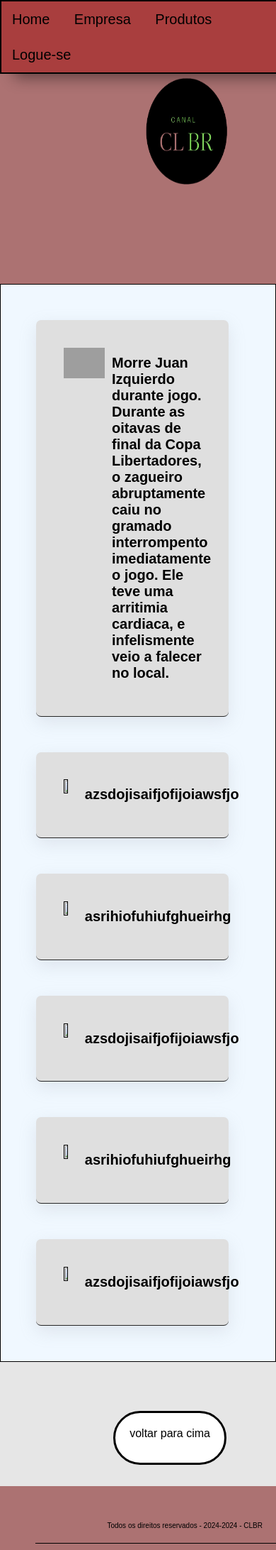
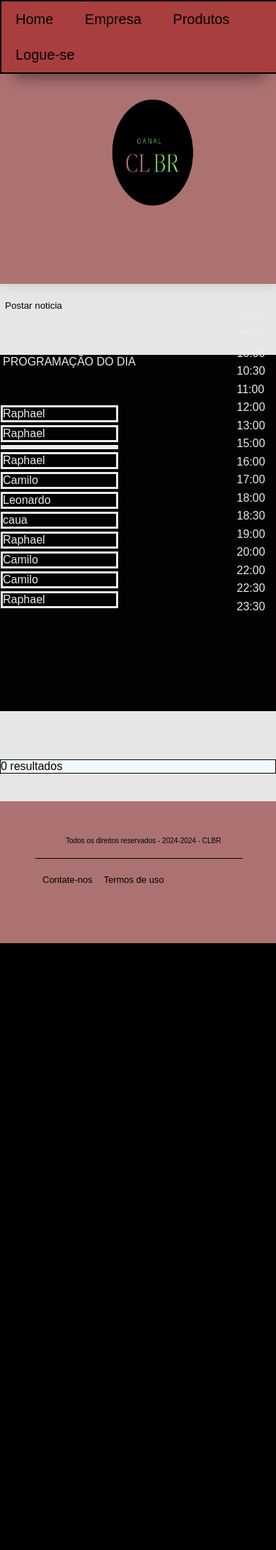
Before and after one commit to raphael2033/TCC, a PHP site: page /tcclogin/home.php in a window 390 px wide; the page is wider, and only the part inside the window is pictured. Shown: the top 2184 px of that part at 71% size. After the commit the page ends 1329 px from the top of that part, so only its background shows below. Run offline with PHP 8.4, Linux system fonts and the light colour scheme; data comes from the database, SQL or seed files in the repository; data that the repository does not hold is empty; grey boxes are pictures that could not be loaded.

Commit message:
site melhorado
com as noticia e os carvalho a quatro

```diff
--- a/tcclogin/home.php
+++ b/tcclogin/home.php
@@ -18,51 +18,142 @@
 
             <a href="home.php"><img src="CANAL-removebg-preview.png" id="logo1" height="10%" width="10%"></a>
         </header>
-<aside></aside>
+
     <div class="links2">
                                 <div class="sitemex">
                                 <a href="home.php"><button><il class="sites">Home</il></button></a>
                                     <a href="empresa.php"><button><il class="sites">Empresa</il></button></a>
-                                    <a href="produtos.html"><button><il class="sites">Produtos</il></button></a>
+                                    <a href="produtos.php"><button><il class="sites">Produtos</il></button></a>
                                     <a href="login.php"><button><il class="sites">Logue-se</il></button></a>
                                     </div>
                                 </div>
 
                         </nav>
 
-<a id="voltar"></a>
+                                    <a href="enviarnoticia.php"><button>Postar noticia</button></a>
+<article>
+<?php
+// Configurações do banco de dados
+$host = 'localhost';
+$username = 'root';
+$password = '';
+$database = 'pegarnoticia';
 
-<article>
-    <a href=""><div class="caixa1">
-        <img src="juan.jpg" id="thumb"><h3 id="noticia">Morre Juan Izquierdo durante jogo.<br><strong>
-        Durante as oitavas de final da Copa Libertadores, o zagueiro abruptamente caiu no gramado interrompento imediatamente o jogo. Ele teve uma arritimia cardiaca, e infelismente veio a falecer no local. </strong></h3>
-    </div></a>
+// Conecta ao banco de dados
+$conn = new mysqli($host, $username, $password, $database);
 
-    <a href=""><div class="caixa1">
-        <img src="" id="thumb"><h3 id="noticia">azsdojisaifjofijoiawsfjo</h3>
-    </div></a>
+// Verifica a conexão
+if ($conn->connect_error) {
+    die("Conexão falhou: " . $conn->connect_error);
+}
 
-    <a href=""><div class="caixa1">
-        <img src="" id="thumb"><h3 id="noticia">asrihiofuhiufghueirhg</h3>
-    </div></a>
+// Consulta SQL
+$sql = "SELECT titulo, noticia, imagem FROM sua_tabela";
+$result = $conn->query($sql);
 
-    <a href=""><div class="caixa1">
-        <img src="" id="thumb"><h3 id="noticia">azsdojisaifjofijoiawsfjo</h3>
-    </div></a>
+// Verifica se há resultados
+if ($result->num_rows > 0) {
+    // Exibe os dados
+    while ($row = $result->fetch_assoc()) {
+        // Exibe a imagem, se existir
+        if (!empty($row["imagem"])) {
+            echo "<div class='caixa1'>";
+            echo "<img id='thumb'src='" . htmlspecialchars($row["imagem"]) . "' alt='" . htmlspecialchars($row["titulo"]) . "' style='max-width: 300px;'><br>";
+        }
 
-    <a href=""><div class="caixa1">
-        <img src="" id="thumb"><h3 id="noticia">asrihiofuhiufghueirhg</h3>
-    </div></a>
+        echo "<h2>" . htmlspecialchars($row["titulo"]) . "</h2>";
+        echo "<p id='noticia'>" . htmlspecialchars($row["noticia"]) . "</p>";
+        echo "</div>";
+    }
+} else {
+    echo "0 resultados";
+}
 
-    <a href=""><div class="caixa1">
-        <img src="" id="thumb"><h3 id="noticia">azsdojisaifjofijoiawsfjo</h3>
-    </div></a>
+// Fecha a conexão
+$conn->close();
+?>
+
+
 </article>
+
+
+<aside>
+ <p>PROGRAMAÇÃO DO DIA</p>
+ <?php
+ include("connex.php");
+ if ($_SERVER["REQUEST_METHOD"] == "POST" ) {
+ $Nome = $_POST["Nome"];
+ $Data = $_POST["Data"];
+ $query = "INSERT INTO agenda (Nome, Data) VALUES ('$Nome', '$Data')";
+ try {
+     // Execute the query
+     $resultado = mysqli_query($conexao, $query);
+     if ($resultado) {
+         echo '<div class="alert1">Comentario feito: </div>';
+     }
+ } catch (mysqli_sql_exception $e) {
+     // Check if the error is due to a duplicate entry
+     if ($e->getCode() == 1062) { // 1062 is the MySQL error code for duplicate entry
+         echo '<div class="alert2">Erro: Horario já está marcado.</div>';
+     } else {
+         echo '<div class="alert2">Erro ao inserir os dados: ' . $e->getMessage() . '</div>';
+     }
+ }
+
+ header("Location: " . $_SERVER['PHP_SELF']);
+ exit();
+}
+ $resultado = mysqli_query($conexao, "SELECT * FROM agenda");
+ while ($row = mysqli_fetch_array($resultado))
+ echo"
+ <table>
+ <tr>
+ <td class='mensagems' > $row[Nome]  </td></table>
+ </tr>
+ <table>
+ <tr class='mensagems'>
+
+ </tr>
+ </table>
+ <style>
+ .mensagems {
+    border: 3px solid;
+ }
+ .imgtexto {
+    width: 50px; }
+ </style>
+ ";
 
 
 
 
-<a href="#voltar" class="ancora">voltar para cima</a>
+ ?>
+<ul class="horarios">
+
+<ol class="horariosol"        >08:00 </ol>
+<ol class="horariosol"        >09:00</ol>
+<ol class="horariosol"        >10:00</ol>
+<ol class="horariosol"        >10:30</ol>
+<ol class="horariosol"        >11:00</ol>
+<ol class="horariosol"        >12:00</ol>
+<ol class="horariosol"        >13:00</ol>
+<ol class="horariosol"        >15:00</ol>
+<ol class="horariosol"        >16:00</ol>
+<ol class="horariosol"        >17:00</ol>
+<ol class="horariosol"        >18:00</ol>
+<ol class="horariosol"        >18:30</ol>
+<ol class="horariosol"        >19:00</ol>
+<ol class="horariosol"        >20:00</ol>
+<ol class="horariosol"        >22:00</ol>
+<ol class="horariosol"        >22:30</ol>
+<ol class="horariosol"       >23:30</ol>
+</ul>
+
+ </aside>
+
+
+
+
 <footer>
     <div class="contfoot">
 
--- a/tcclogin/stylehome.css
+++ b/tcclogin/stylehome.css
@@ -6,52 +6,47 @@
 body {
     background-color: rgb(230, 230, 230);
 font-family: Arial, Helvetica, sans-serif;
+width: 100%;
+display: flex;
+flex-direction: column;
 }
-@keyframes cores {
-
-}
-
-
 .banner {
     background-color: rgb(172, 114, 114);
     width: 100%;
     height: 400px;
     box-shadow: rgba(0, 0, 0, 0.1) 0px 4px 12px;
 }
-
-
 .links2{
     background-color: rgba(169, 62, 62);
     height: 50px;
 width: 100%;
 box-shadow: rgba(0, 0, 0, 0.45) 0px 25px 20px -20px;
 border: solid 2px;
-
-position: sticky;
+position: absolute;
 top: 0px;
 }
-
 #logo1{
     margin: 15px;
-    position: absolute;
-    left: 38%;
-    top:95px;
+
+    margin-left: 38%;
+    margin-top:95px;
     height: 250px;
     width: 400px;
 }
-
+.logo2{
+    margin-left: 10px;
+    margin-top: 5px;
+}
 .titulo {
 position: absolute;
 font-size: 36px;
 font-family: Georgia, 'Times New Roman', Times, serif;
 }
-
 .sitemex{
     position: absolute;
     top: 0%;
     right: 10%;
 }
-
 .sites{
     margin-top: 0px;
     margin: 3px;
@@ -59,7 +54,6 @@ font-family: Georgia, 'Times New Roman', Times, serif;
     font-size: 20px;
     transition: all 0.1s ease-in-out;
 }
-
 /*botao bunito*/
 button {
     height: 50px;
@@ -72,21 +66,15 @@ button {
     border-radius: 10px;
     box-shadow: inset 0 0 0 0 #57000080;
   }
-
   button:hover {
     color: aliceblue;
     box-shadow: inset 0 -100px 0 0 #3030302f;
   }
-
   button:active {
     transform: scale(0.9);
   }
-
-
 .programação{
     position: absolute;
-
-
     margin: 50px;
     border-bottom:2px black dashed;
 }
@@ -94,32 +82,29 @@ button {
     border: 1px black solid;
     height: 100px;
 }
-
-
-
 /*Parte das noticias*/
 article{
     background-color: aliceblue;
     border: 1px solid black;
     float: left;
-    position: absolute;
+    margin-top: 20px;
     top: 400px;
 }
-
 .caixa1{
     border-bottom: 1px rgb(39, 39, 39) solid;
     display: flex;
-    height: 210px;
+    min-height: 210px;
     width: 800px;
     margin: 50px;
     border-radius: 7px;
     background-color: rgb(223, 223, 223);
     padding: 10px;
-    transition: all 0.1s ease-in-out;
-    box-shadow: rgba(149, 157, 165, 0.2) 0px 8px 24px;
+    transition: all 0.2s ease-in-out;
 }
-
 #noticia{
+    position: relative;
+    top: 20px;
+    right: 90px;
     font-size: 17px;
     margin: 10px;
 }
@@ -127,11 +112,46 @@ article{
     color: red;
     position: relative;
     bottom: 3px;
+    box-shadow:  00px 11px 15px 2px rgba(128, 128, 128, 0.389);
 }
 #thumb{
     height: 200px;
     width: 200px;
 }
+
+/*Programação*/
+
+aside{
+    right: 0px;
+    border: 1px solid rgb(12, 0, 0);
+    position: absolute;
+    top:500px;
+    width: 400px;
+    height: 500px;
+    color: rgb(236, 236, 236);
+    background-color: #020202
+}
+.mensagems{
+    position: relative;
+    top: 50px;
+    margin: 1px;
+    width: 160px;
+}
+.horarios {
+    position: relative   ;
+ float: right;
+         width: 50px;
+         top:-379px;
+     }
+     .horariosol {
+
+         margin: 7.5px;
+     }
+
+
+
+/*fim programação */
+
 
 a{
     text-decoration: none;
@@ -141,17 +161,13 @@ a{
 
 
 
-
-
-
-
+/*footer*/
 
 footer {
     color:rgb(0, 0, 0);
-    width: 95%;
+    width: 95.7%;
     margin-left: 0px;
-    position: absolute ;
-    bottom: -1450px;
+
     height: 100px;
     margin-top: 10%;
     background-color: rgb(172, 114, 114);
@@ -159,6 +175,7 @@ footer {
     padding: 50px;
 
 }
+
 .contfoot{
     border-bottom: 1px black solid;
     height: 30px;
@@ -171,11 +188,11 @@ footer {
 #logo img{
 size: 10px;
 }
-#navfoot{
+#navfoot, a{
     margin: 5px;
     text-decoration: none;
     color: black;
-    font-size: 14px;
+    font-size: 13px;
     transition: text-decoration 0.5s;
 }
 
@@ -186,50 +203,43 @@ size: 10px;
     text-decoration: underline;
 }
 
-.ancora{
-    position: absolute;
-    bottom: -1220px;
-    right: 70px;
-    border: 3px black solid;
-    border-radius: 50px;
-    height: 30px;
-    background-color: white;
-    padding: 20px;
-}
-
-
 
 
 
 /*termos de condição */
-
-
 .termotitle{
-    position: absolute;
-    top: 700px;
-    left: 30%;
+    margin:auto;
     font-size: 100px;
 }
 .caixadetermos{
-    position: absolute;
-    top: 900px;
-    left: 28%;
+    margin: auto;
     width: 800px;
     border: 1px grey solid;
     border-radius: 10px;
     background-color:white ;
 }
-
 .termos{
     margin: 7px;
     font-size: large;
 }
+@media (max-width: 1000px){
+    .termotitle{
+        font-size: 150%;
+        margin-top: 20px;
+        margin-bottom: 20px;
+    }
+    .caixadetermos{
+        width: 100%;
+    }
+    .termos{
+        margin-bottom: 20px;
+    }
+}
 
 /*tentando responsibilidade*/
-
 @media (max-width: 1000px){
     .banner{
-        width: 120%;
+        width: 100%;
     }
     .links2{
         height: 100px;
@@ -237,24 +247,44 @@ size: 10px;
     #logo1{
         height: 150px;
         width: 200px;
+        margin-left: 110px;
+        margin-top: 140px;
+    }
+    aside p{
+        position: relative;
+        left: 15px;
+    }
+    .mensagems{
+        position: relative;
+        left: 10px;
+    }
+    .horarios{
+        margin-right: 12px;
+    }
+    article{
+        margin-top: 610px;
     }
     .caixa1{
         width: 50%;
         height: 50%;
-        padding: 10%;
+        padding: 15%;
+        display: block;
     }
-
     #noticia{
         font-size: 20px;
+        margin: -20px;
+        left: 20px;
+        font-weight: normal;
     }
+    #thumb{
+        height: 200px;
+        width: 100%;
+        position: relative;
+        bottom: 20px;
+    }
+    footer{
+        width: 75%;
 
-    #thumb{
-        height: 30%;
-        width: 30%;
-    }
-
-    footer{
-        width: 90%;
     }
     #navfoot{
         font-size: 20px;
```
Also changed, not shown: tcclogin/conexaonote.php (added, +80 -0 lines), tcclogin/empresa.php (+15 -10 lines), tcclogin/enviarnoticia.php (added, +22 -0 lines), tcclogin/produtos.php (added, +151 -0 lines), tcclogin/styleloja.css (+84 -14 lines), tcclogin/termos.html (+5 -24 lines), tcclogin/seta-para-cima.png (added), tcclogin/setano.png (added), tcclogin/trespontos.png (added), tcclogin/uploads/chapeu.png (added), tcclogin/uploads/tigre.jpg (added), tcclogin/uploads/tints.png (added).
